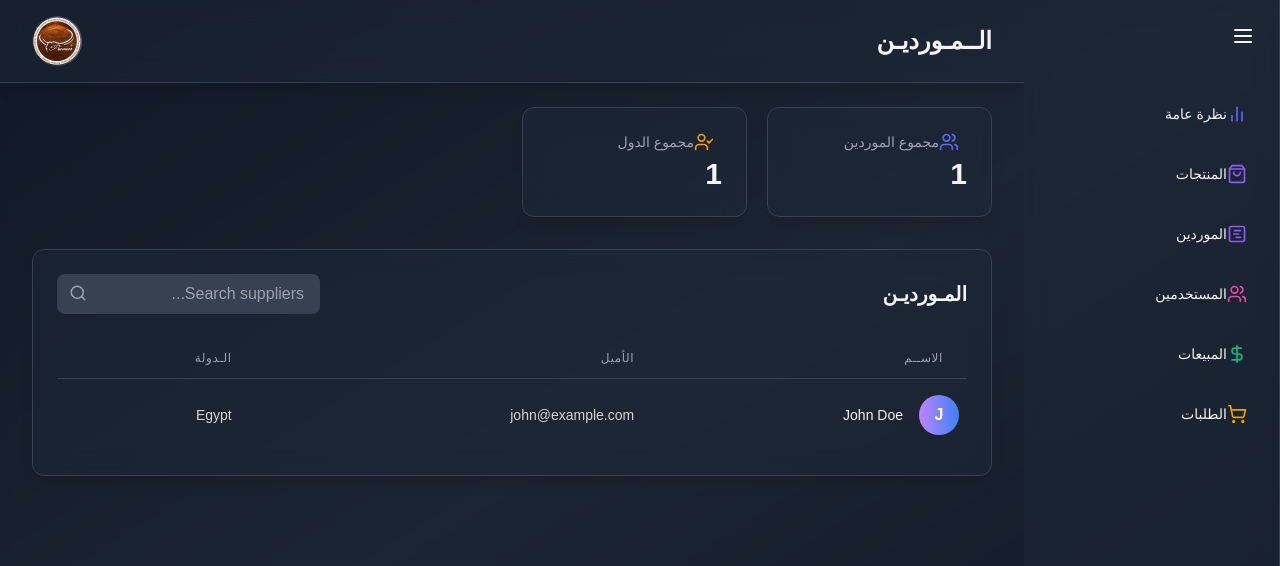
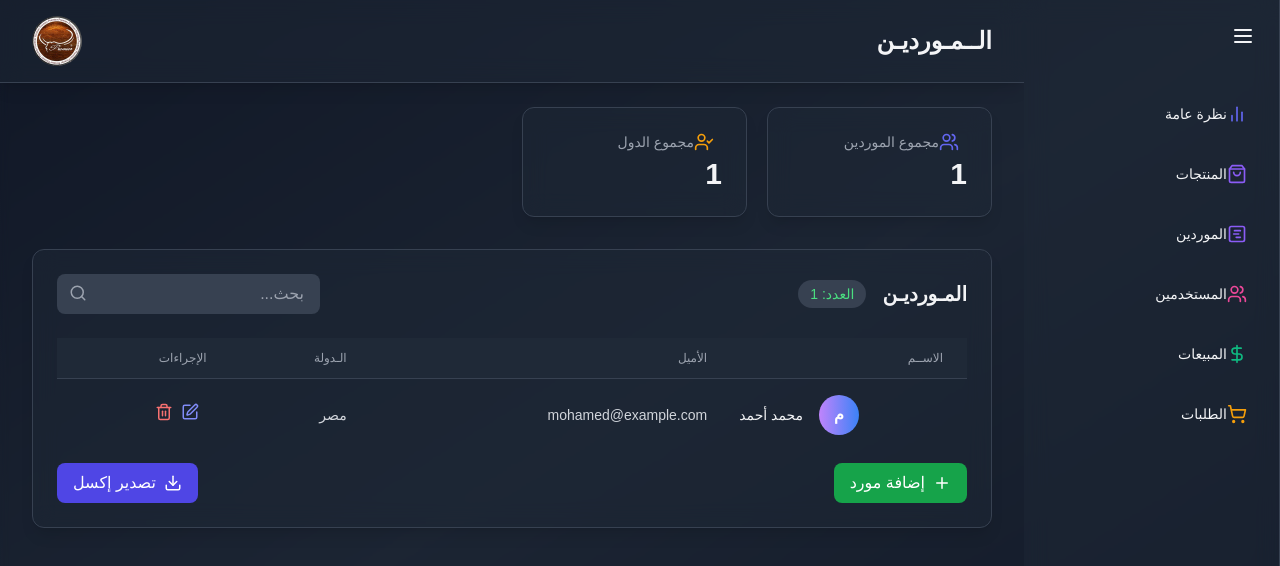
Before and after one commit to hazem257/PremierStore, a React (Vite) app: page /suppliers in a window 1280 px wide. Shown: the top 566 px of the page. Built offline with nearby package versions, Linux system fonts and the light colour scheme; a web font is replaced by a local one.

Commit message:
Update SuppliersTable.jsx

```diff
--- a/src/components/suppliers/SuppliersTable.jsx
+++ b/src/components/suppliers/SuppliersTable.jsx
@@ -1,93 +1,320 @@
 import { useState } from "react";
 import { motion } from "framer-motion";
-import { Search } from "lucide-react";
+import { Search, Edit, Trash2, Plus, Download } from "lucide-react";
+import { utils, writeFile } from "xlsx-js-style";
 
-const SuppliersTable = [
-  { id: 1, name: "John Doe", email: "john@example.com", country: "Egypt" },
+const COUNTRIES = [
+  "مصر",
+  "السعودية",
+  "الإمارات",
+  "الجزائر",
+  "المغرب",
+  "العراق",
+  "الكويت",
+  "قطر",
+  "عُمان",
+  "لبنان",
+  "سوريا",
+  "الأردن",
+  "اليمن",
+  "ليبيا",
+  "تونس",
+  "السودان",
+  "الصومال",
+  "موريتانيا",
+  "البحرين",
+  "فلسطين"
+];
+
+const initialSuppliers = [
+  { id: 1, name: "محمد أحمد", email: "mohamed@example.com", country: "مصر" },
 ];
 
 const SupplierTable = () => {
   const [searchTerm, setSearchTerm] = useState("");
-  const [filteredSuppliers, setFilteredSuppliers] = useState(SuppliersTable);
+  const [suppliers, setSuppliers] = useState(initialSuppliers);
+  const [editingSupplier, setEditingSupplier] = useState(null);
+  const [showAddModal, setShowAddModal] = useState(false);
+  const [editedData, setEditedData] = useState({});
+  const [newSupplier, setNewSupplier] = useState({
+    name: "",
+    email: "",
+    country: "",
+  });
 
-  const handleSearch = (e) => {
-    const term = e.target.value.toLowerCase();
-    setSearchTerm(term);
-    const filtered = SuppliersTable.filter(
-      (supp) =>
-        supp.name.toLowerCase().includes(term) ||
-        supp.email.toLowerCase().includes(term)
-    );
-    setFilteredSuppliers(filtered);
+  // Handlers
+  const handleSearch = (e) => setSearchTerm(e.target.value.toLowerCase());
+
+  const handleDelete = (supplierId) =>
+    setSuppliers(suppliers.filter(supp => supp.id !== supplierId));
+
+  const handleEdit = (supplier) => {
+    setEditingSupplier(supplier);
+    setEditedData({...supplier});
   };
+
+  const handleSaveEdit = () => {
+    setSuppliers(suppliers.map(s =>
+      s.id === editingSupplier.id ? {...editedData} : s
+    ));
+    setEditingSupplier(null);
+  };
+
+  const handleAdd = () => {
+    setShowAddModal(true);
+    setNewSupplier({ name: "", email: "", country: "" });
+  };
+
+  const handleSaveNew = () => {
+    if (!newSupplier.name || !newSupplier.email || !newSupplier.country) return;
+
+    const newId = Math.max(...suppliers.map(s => s.id)) + 1;
+    setSuppliers([...suppliers, {...newSupplier, id: newId}]);
+    setShowAddModal(false);
+  };
+
+  const handleCountryChange = (e, isEditModal = false) => {
+    const value = e.target.value;
+    isEditModal
+      ? setEditedData({...editedData, country: value})
+      : setNewSupplier({...newSupplier, country: value});
+  };
+
+  // Export to Excel
+  const handleExportExcel = () => {
+    const data = [
+      ["الاسم", "البريد الإلكتروني", "الدولة"],
+      ...suppliers.map(supp => [supp.name, supp.email, supp.country])
+    ];
+
+    const ws = utils.aoa_to_sheet(data);
+    const wb = utils.book_new();
+    utils.book_append_sheet(wb, ws, "الموردين");
+
+    // تنسيق العناوين
+    const headerStyle = {
+      font: { bold: true, color: { rgb: "FFFFFF" } },
+      fill: { fgColor: { rgb: "4F46E5" } },
+      alignment: { horizontal: "center" }
+    };
+
+    for (let col = 0; col < data[0].length; col++) {
+      const cell = utils.encode_cell({ r: 0, c: col });
+      ws[cell].s = headerStyle;
+    }
+
+    // تحديد عرض الأعمدة
+    ws['!cols'] = [{ wch: 25 }, { wch: 30 }, { wch: 20 }];
+
+    writeFile(wb, "الموردين.xlsx");
+  };
+
+  // Filtered Data
+  const filteredSuppliers = suppliers.filter(supp =>
+    supp.name.toLowerCase().includes(searchTerm) ||
+    supp.email.toLowerCase().includes(searchTerm) ||
+    supp.country.toLowerCase().includes(searchTerm)
+  );
 
   return (
     <motion.div
-      className='bg-gray-800 bg-opacity-50 backdrop-blur-md shadow-lg rounded-xl p-6 border border-gray-700'
+      className="bg-gray-800 bg-opacity-50 backdrop-blur-md shadow-lg rounded-xl p-6 border border-gray-700"
       initial={{ opacity: 0, y: 20 }}
       animate={{ opacity: 1, y: 0 }}
       transition={{ delay: 0.2 }}
     >
-      <div className='flex justify-between items-center mb-6'>
-        <h2 className='text-xl font-semibold text-gray-100'>المـورديـن</h2>
-        <div className='relative'>
-          <input
-            type='text'
-            placeholder='Search suppliers...'
-            className='bg-gray-700 text-white placeholder-gray-400 rounded-lg pl-10 pr-4 py-2 focus:outline-none focus:ring-2 focus:ring-blue-500'
-            value={searchTerm}
-            onChange={handleSearch}
-          />
-          <Search className='absolute left-3 top-2.5 text-gray-400' size={18} />
+      {/* Add Modal */}
+      {showAddModal && (
+        <div className="fixed inset-0 bg-black bg-opacity-50 flex items-center justify-center z-50">
+          <div className="bg-gray-800 p-6 rounded-lg w-96">
+            <h3 className="text-xl mb-4 text-white">إضافة مورد جديد</h3>
+            <div className="space-y-4">
+              <input
+                type="text"
+                placeholder="الاسم"
+                value={newSupplier.name}
+                onChange={(e) => setNewSupplier({...newSupplier, name: e.target.value})}
+                className="bg-gray-700 text-white p-2 rounded w-full"
+              />
+              <input
+                type="email"
+                placeholder="البريد الإلكتروني"
+                value={newSupplier.email}
+                onChange={(e) => setNewSupplier({...newSupplier, email: e.target.value})}
+                className="bg-gray-700 text-white p-2 rounded w-full"
+              />
+              <select
+                value={newSupplier.country}
+                onChange={(e) => handleCountryChange(e)}
+                className="bg-gray-700 text-white p-2 rounded w-full"
+              >
+                <option value="">اختر الدولة</option>
+                {COUNTRIES.map(country => (
+                  <option key={country} value={country}>{country}</option>
+                ))}
+              </select>
+            </div>
+            <div className="flex justify-end gap-2 mt-4">
+              <button
+                onClick={() => setShowAddModal(false)}
+                className="px-4 py-2 bg-gray-600 text-white rounded hover:bg-gray-700"
+              >
+                إلغاء
+              </button>
+              <button
+                onClick={handleSaveNew}
+                className="px-4 py-2 bg-green-600 text-white rounded hover:bg-green-700"
+              >
+                إضافة
+              </button>
+            </div>
+          </div>
+        </div>
+      )}
+
+      {/* Edit Modal */}
+      {editingSupplier && (
+        <div className="fixed inset-0 bg-black bg-opacity-50 flex items-center justify-center z-50">
+          <div className="bg-gray-800 p-6 rounded-lg w-96">
+            <h3 className="text-xl mb-4 text-white">تعديل المورد</h3>
+            <div className="space-y-4">
+              <input
+                type="text"
+                value={editedData.name}
+                onChange={(e) => setEditedData({...editedData, name: e.target.value})}
+                className="bg-gray-700 text-white p-2 rounded w-full"
+              />
+              <input
+                type="email"
+                value={editedData.email}
+                onChange={(e) => setEditedData({...editedData, email: e.target.value})}
+                className="bg-gray-700 text-white p-2 rounded w-full"
+              />
+              <select
+                value={editedData.country}
+                onChange={(e) => handleCountryChange(e, true)}
+                className="bg-gray-700 text-white p-2 rounded w-full"
+              >
+                {COUNTRIES.map(country => (
+                  <option key={country} value={country}>{country}</option>
+                ))}
+              </select>
+            </div>
+            <div className="flex justify-end gap-2 mt-4">
+              <button
+                onClick={() => setEditingSupplier(null)}
+                className="px-4 py-2 bg-gray-600 text-white rounded hover:bg-gray-700"
+              >
+                إلغاء
+              </button>
+              <button
+                onClick={handleSaveEdit}
+                className="px-4 py-2 bg-blue-600 text-white rounded hover:bg-blue-700"
+              >
+                حفظ
+              </button>
+            </div>
+          </div>
+        </div>
+      )}
+
+      {/* Header Section */}
+      <div className="flex justify-between items-center mb-6">
+        <div className="flex items-center gap-4">
+          <h2 className="text-xl font-semibold text-gray-100">المـورديـن</h2>
+          <span className="bg-gray-700 text-green-400 px-3 py-1 rounded-full text-sm">
+            العدد: {suppliers.length}
+          </span>
+        </div>
+
+        <div className="flex items-center gap-4">
+
+          <div className="relative">
+            <input
+              type="text"
+              placeholder="بحث..."
+              className="bg-gray-700 text-white placeholder-gray-400 rounded-lg pl-10 pr-4 py-2 focus:outline-none focus:ring-2 focus:ring-blue-500"
+              value={searchTerm}
+              onChange={handleSearch}
+            />
+            <Search className="absolute left-3 top-2.5 text-gray-400" size={18} />
+          </div>
         </div>
       </div>
 
-      <div className='overflow-x-auto '>
-        <table className='min-w-full divide-y divide-gray-700 '>
-          <thead>
+      {/* Table */}
+      <div className="overflow-x-auto">
+        <table className="min-w-full divide-y divide-gray-700">
+          <thead className="bg-gray-800">
             <tr>
-              <th className='px-6 py-3 text-right text-xs font-medium text-gray-400 uppercase tracking-wider'>
-                الاســم
-              </th>
-              <th className='px-6 py-3 text-right text-xs font-medium text-gray-400 uppercase tracking-wider'>
-                الأميل
-              </th>
-              <th className='px-6 py-3 text-right text-xs font-medium text-gray-400 uppercase tracking-wider'>
-                الـدولة
-              </th>
+              <th className="px-6 py-3 text-right text-xs font-medium text-gray-400 uppercase">الاســم</th>
+              <th className="px-6 py-3 text-right text-xs font-medium text-gray-400 uppercase">الأميل</th>
+              <th className="px-6 py-3 text-right text-xs font-medium text-gray-400 uppercase">الـدولة</th>
+              <th className="px-6 py-3 text-right text-xs font-medium text-gray-400 uppercase">الإجراءات</th>
             </tr>
           </thead>
-          <tbody className='divide-y divide-gray-700  '>
-            {filteredSuppliers.map((supp) => (
+
+          <tbody className="divide-y divide-gray-700">
+            {filteredSuppliers.map(supp => (
               <motion.tr
                 key={supp.id}
                 initial={{ opacity: 0 }}
                 animate={{ opacity: 1 }}
                 transition={{ duration: 0.3 }}
+                className="hover:bg-gray-800 transition-colors"
               >
-                <td className='px-2 py-4 whitespace-nowrap flex '>
-                  <div className='flex items-center justify-end'>
-                    <div className='flex-shrink-0 h-10 w-10'>
-                      <div className='h-10 w-10 rounded-full bg-gradient-to-r from-purple-400 to-blue-500 flex items-center justify-center text-white font-semibold'>
+                <td className="px-2 py-4">
+                  <div className="flex items-center justify-end">
+                    <div className="flex-shrink-0 h-10 w-10">
+                      <div className="h-10 w-10 rounded-full bg-gradient-to-r from-purple-400 to-blue-500 flex items-center justify-center text-white font-semibold">
                         {supp.name.charAt(0)}
                       </div>
                     </div>
-                    <div className='mr-4 '>
-                      <div className='text-sm font-medium text-gray-100'>{supp.name}</div>
+                    <div className="mr-4">
+                      <div className="text-sm font-medium text-gray-100">{supp.name}</div>
                     </div>
                   </div>
                 </td>
-                <td className='px-6 py-4 whitespace-nowrap text-right'>
-                  <div className='text-sm text-gray-300'>{supp.email}</div>
-                </td>
-                <td className='px-6 py-4 whitespace-nowrap text-right'>
-                  <div className='text-sm text-gray-300'>{supp.country}</div>
+                <td className="px-6 py-4 text-right text-sm text-gray-300">{supp.email}</td>
+                <td className="px-6 py-4 text-right text-sm text-gray-300">{supp.country}</td>
+                <td className="px-6 py-4 text-right">
+                  <button
+                    onClick={() => handleEdit(supp)}
+                    className="text-indigo-400 hover:text-indigo-300 mx-2"
+                  >
+                    <Edit size={18} />
+                  </button>
+                  <button
+                    onClick={() => handleDelete(supp.id)}
+                    className="text-red-400 hover:text-red-300"
+                  >
+                    <Trash2 size={18} />
+                  </button>
                 </td>
               </motion.tr>
             ))}
           </tbody>
         </table>
       </div>
+      <center>
+      <div className=" btn-cont">
+      <button
+              onClick={handleAdd}
+              className="bg-green-600 hover:bg-green-700 text-white px-4 py-2 rounded-lg flex items-center gap-2"
+            >
+              <Plus size={18} />
+              إضافة مورد
+            </button>
+            <button
+              onClick={handleExportExcel}
+              className="bg-indigo-600 hover:bg-indigo-700 text-white px-4 py-2 rounded-lg flex items-center gap-2"
+            >
+              <Download size={18} />
+              تصدير إكسل
+            </button>
+
+          </div>
+          </center>
     </motion.div>
   );
 };
```
